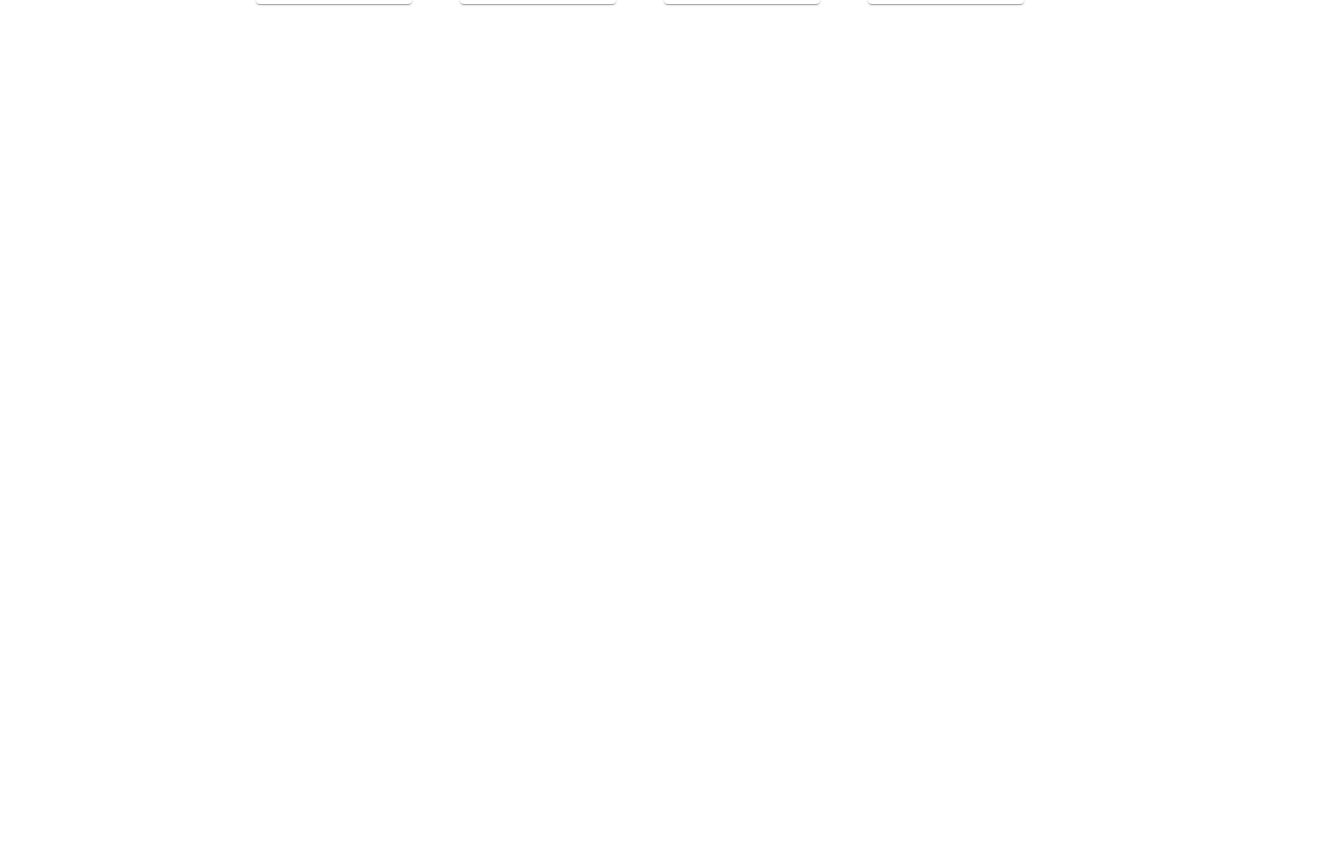
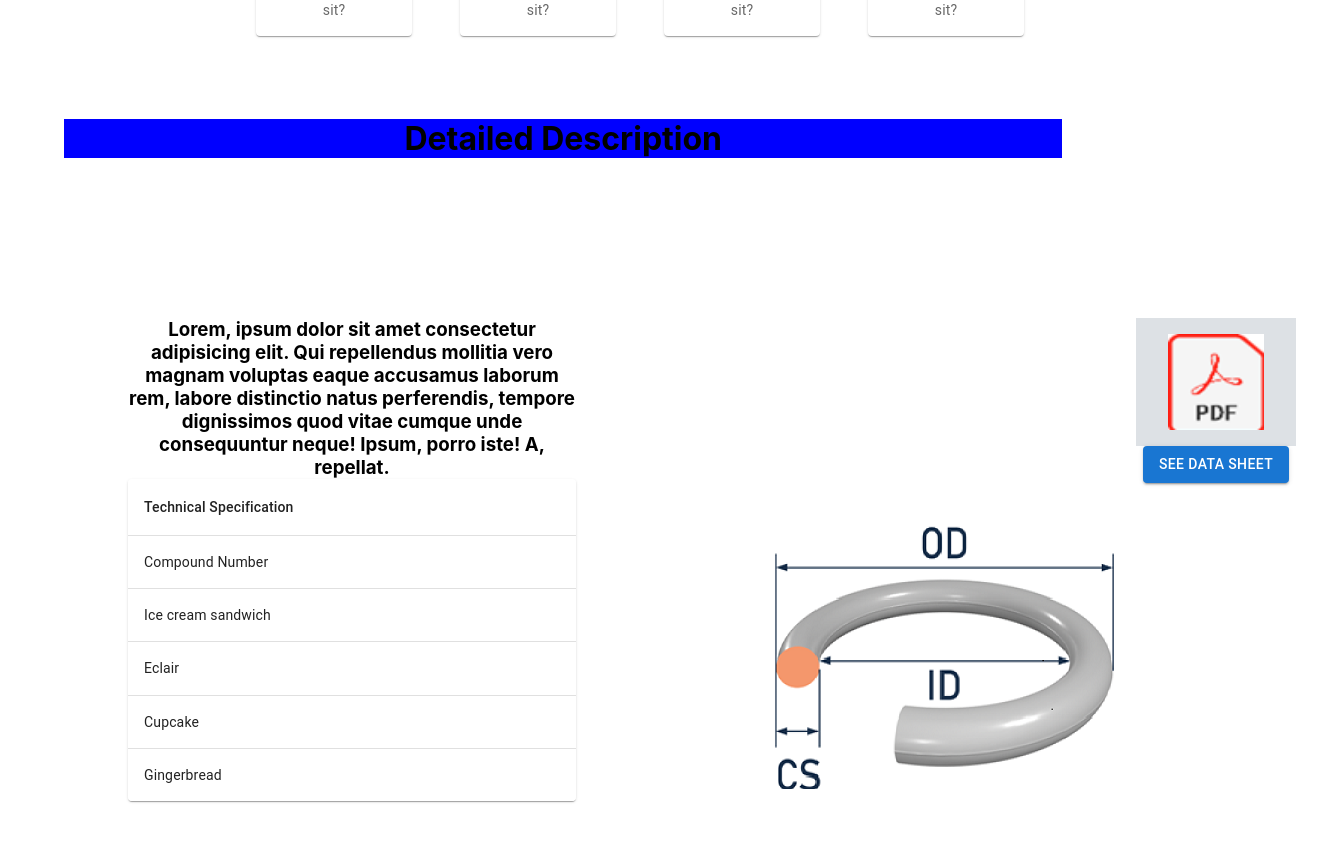
Before and after one commit to Shahvaiz-Ahmed/tmrproject, a React (Create React App) app: page /Product in a window 1280 px wide. Shown: the part 1540-2382 px from the top of the page, 1340 px wide, since content can reach past the window. Before the commit the page ends 1600 px from the top, so only its background shows below. Built offline with nearby package versions, Linux system fonts and the light colour scheme.

Commit message:
Detailed Description Page

```diff
--- a/src/App.js
+++ b/src/App.js
@@ -1,4 +1,5 @@
 import './App.css';
+import DetailedDescription from './Components/DetailedDescription';
 import ProductComponent from './Components/ProductComponent';
 import RecomendedItems from './Components/RecomendedItems';
 
@@ -7,6 +8,7 @@ function App() {
     <div className="App">
       <ProductComponent/>
       <RecomendedItems/>
+      <DetailedDescription/>
     </div>
   );
 }
--- /dev/null
+++ b/src/Components/DetailedDescription.jsx
@@ -0,0 +1,75 @@
+import './Static/css/DetailedDescription.css';
+import product from './Static/images/product.png';
+import * as React from 'react';
+import Table from '@mui/material/Table';
+import TableBody from '@mui/material/TableBody';
+import TableCell from '@mui/material/TableCell';
+import TableContainer from '@mui/material/TableContainer';
+import TableHead from '@mui/material/TableHead';
+import TableRow from '@mui/material/TableRow';
+import Paper from '@mui/material/Paper';
+import Button from '@mui/material/Button';
+import pdf from './Static/images/pdf.png';
+
+
+function createData(technicalSpecification, value) {
+  return { technicalSpecification, value };
+}
+
+const rows = [
+  createData('Compound Number', 34),
+  createData('Ice cream sandwich', 237),
+  createData('Eclair', 262),
+  createData('Cupcake', 305),
+  createData('Gingerbread', 356),
+];
+
+function DetailedDescription() {
+  return (
+    <div className="desccontainer">
+      <h1>Detailed Description</h1>
+      <div className="containerBody">
+        <div className="descleft">
+          <h3>Lorem, ipsum dolor sit amet consectetur adipisicing elit. Qui repellendus mollitia vero magnam voluptas eaque accusamus laborum rem, labore distinctio natus perferendis, tempore dignissimos quod vitae cumque unde consequuntur neque! Ipsum, porro iste! A, repellat.</h3>
+          <div className="detailTable">
+            <TableContainer component={Paper}>
+              <Table sx={{ minWidth: 650 }} aria-label="simple table">
+                <TableHead>
+                  <TableRow>
+                    <TableCell>Technical Specification</TableCell>
+                    <TableCell align="right">Value</TableCell>
+                  </TableRow>
+                </TableHead>
+                <TableBody>
+                  {rows.map((row) => (
+                    <TableRow
+                      key={row.technicalSpecification}
+                      sx={{ '&:last-child td, &:last-child th': { border: 0 } }}
+                    >
+                      <TableCell component="th" scope="row">
+                        {row.technicalSpecification}
+                      </TableCell>
+                      <TableCell align="right">{row.value}</TableCell>
+                    </TableRow>
+                  ))}
+                </TableBody>
+              </Table>
+            </TableContainer>
+          </div>
+        </div>
+
+        <div className="descright">
+          <div className="descdataSheet">
+            <img src={pdf} alt="pdf" />
+            <a href="/"><Button variant="contained">See Data Sheet</Button></a>
+          </div>
+          <div className="image">
+            <img src={product} alt="image" />
+          </div>
+        </div>
+      </div>
+    </div>
+  )
+}
+
+export default DetailedDescription
--- /dev/null
+++ b/src/Components/Static/css/DetailedDescription.css
@@ -0,0 +1,53 @@
+.desccontainer{
+    height: 100vh;
+    display: flex;
+    flex-direction: column;
+    justify-content: center;
+}
+
+.desccontainer h1{
+    margin-bottom: 10rem;
+    background-color: blue;
+    position: relative;
+    left: 5vw;
+    margin-right: 22vw;
+}
+
+.containerBody{
+    display: flex;
+}
+
+.descleft{
+    flex: 1;
+}
+
+.descleft h3{
+    width: 35vw;
+    margin-left: 8rem;
+}
+
+.detailTable{
+    width: 35vw;
+    margin-left: 8rem;
+}
+
+.descright{
+    flex: 1;
+}
+
+.descdataSheet{
+    background-color: rgb(221, 225, 229);
+    display: flex;
+    align-items: center;
+    flex-direction: column;
+    height: 8rem;
+    width: 10rem;
+    margin-left: 35rem;
+    margin-bottom: 4rem;
+}
+
+.descdataSheet img{
+    height: 6rem;
+    width: 6rem;
+    padding: 1rem;
+}
--- a/src/Components/Static/css/ProductComponent.css
+++ b/src/Components/Static/css/ProductComponent.css
@@ -16,6 +16,8 @@
     align-items: center;
     justify-content: center;
     height: 100vh;
+    position: relative;
+    left: 6rem;
 }
 
 .sizes{
@@ -91,7 +93,7 @@
 .table1{
     width: 100vh;
     padding: 4rem 0;
-}RecomendedItemCard
+}
 
 .table{
     width: 100vh;
--- a/src/Components/Static/css/RecomendedItems.css
+++ b/src/Components/Static/css/RecomendedItems.css
@@ -18,4 +18,5 @@
 .classContainer h1{
     background-color: blue;
     width: 60vw;
+    padding: 2rem;
 }
```
Also changed, not shown: src/Components/Static/images/product.png.
